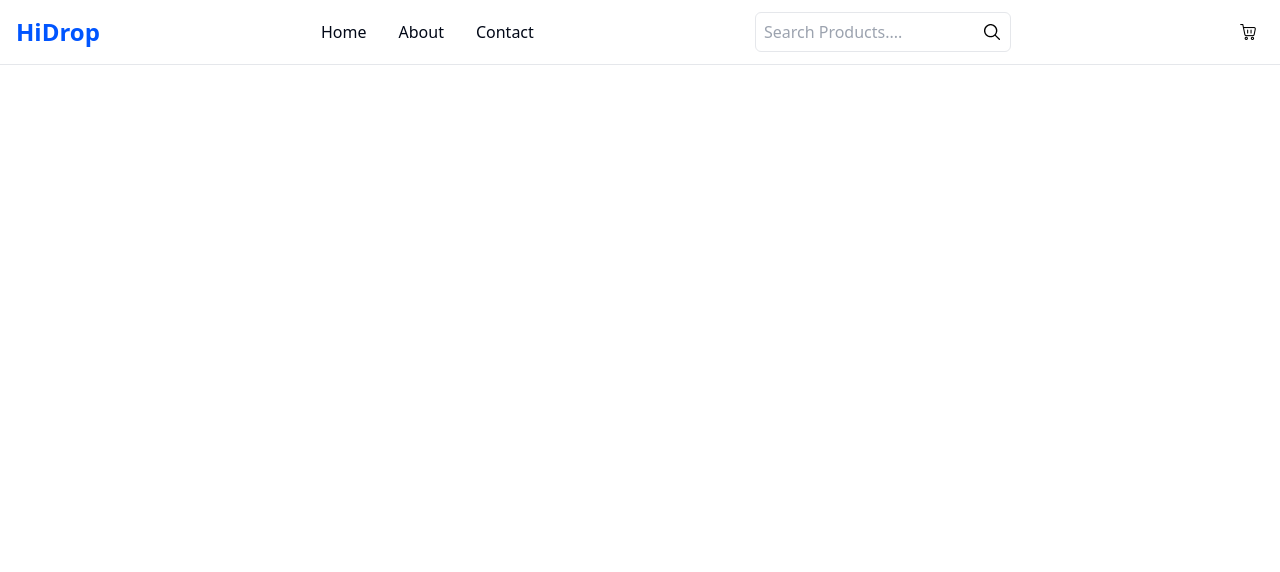
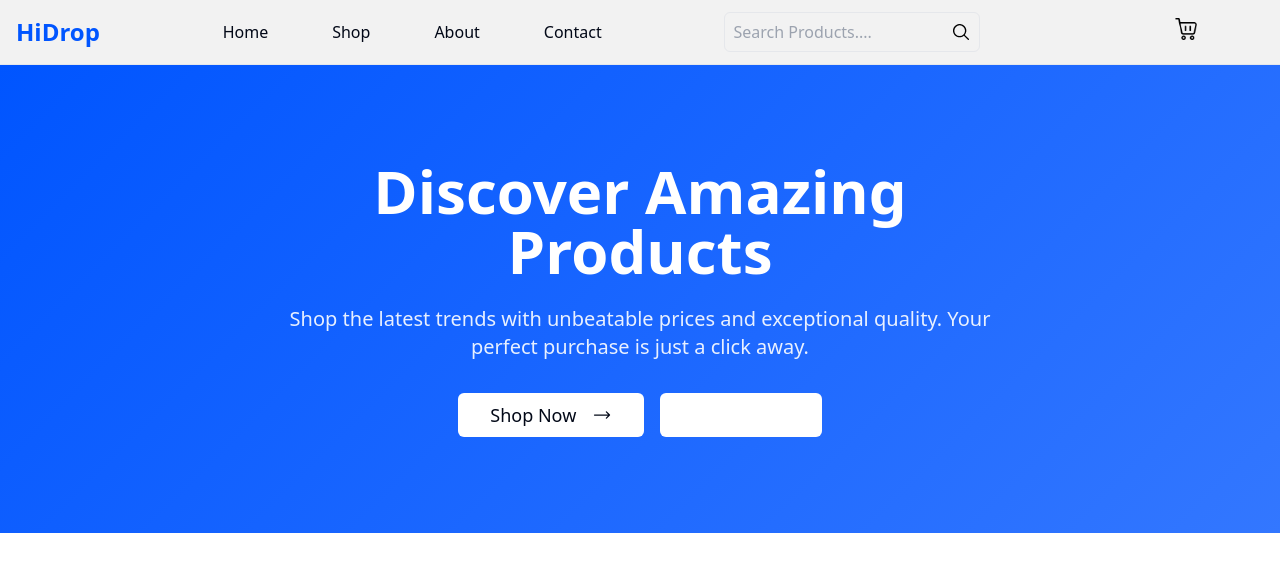
Before and after one commit to kelvin-damian/e-commerce, a plain HTML site: page index.html in a window 1280 px wide. Drawn offline with nearby package versions, Linux system fonts and the light colour scheme.

Commit message:
implemented the hero and feature section

```diff
--- a/asset/style/style.css
+++ b/asset/style/style.css
@@ -7,6 +7,15 @@
 :root{
     --text-primary:#0055FF;
     --nav-list:#020817;
+    --background: hsl(0 0% 95%);
+    --backdrop_filter:blur(8px);
+    --primary: 220 100% 50%;
+    --gradient-primary: linear-gradient(135deg, hsl(var(--primary)), hsl(220 100% 60%));
+    --muted: hsl(0 0% 50%);
+}
+
+.header-bg{
+    background-color: var(--background);
 }
 
 .text-primary{
@@ -19,4 +28,10 @@
 
 .nav-list:hover{
     color: var(--text-primary);
+    transition: all ease-in 0.3ms;
 }
+
+/* hero-section background color */
+.hero-bg{
+    background: var(--gradient-primary);
+}
--- a/index.html
+++ b/index.html
@@ -10,19 +10,23 @@
 </head>
 <body>
     <!-- ==================================HEADER/NAVIGATION SECTION======================================================== -->
-    <header class="sticky top-0 w-full border-b bg-white/95 backdrop-blur supports-[backdrop-filter]:bg-white/60">
+    <header class="sticky top-0 w-full border-b header-bg backdrop-blur">
         <div class="container mx-auto px-4">
-            <div class="flex h-16 justify-between items-center">
+            <div class="flex h-16 items-center justify-between">
                 <!-- ===================================BRAND LOGO======================= -->
-                <h1 class="text-primary font-bold text-2xl">
-                    <a href="/" class="text-primary">HiDrop</a>
+                <h1 class="text-primary">
+                    <a href="/" class="text-primary text-2xl font-bold">HiDrop</a>
                 </h1>
 
                 <!-- =====================================DESKTOP SCREEN SIZE====================== -->
                 <nav class="hidden md:flex items-center font-medium">
-                    <ul class="flex list-none space-x-8">
+                    <ul class="hidden md:flex items-center list-none space-x-16 font-medium">
                         <li class="hover:text-primary">
                             <a href="#home" class="no-underline transition-colors duration-200 nav-list">Home</a>
+                        </li>
+
+                        <li class="hover:text-primary">
+                            <a href="#shop" class="no-underline transition-colors duration-200 nav-list">Shop</a>
                         </li>
 
                         <li >
@@ -39,11 +43,11 @@
 
                 <!-- =====================================SEARCH BAR DESKTOP===================================================== -->
                 <form action="" class="hidden md:flex items-center space-x-2">
-                    <div class="inline-flex justify-center ">
+                    <div class="relative inline-flex justify-center">
                         <input
                             type="text"
                             placeholder="Search Products...."
-                        class="p-2 bg-white focus:outline-none focus:ring-2 focus:ring-blue-600 focus:border-transparent w-64 h-10 border rounded-md border-gray-200"
+                            class="p-2 header-bg focus:outline-none focus:ring-2 focus:ring-blue-600 focus:border-transparent w-64 h-10 border rounded-md border-gray-200"
                         />
 
                         <button type="submit" class="font-medium nav-list lg:px-8 sm:px-3 px-4 py-1 absolute" style="margin-left: 13.6rem;">
@@ -62,8 +66,10 @@
                     </div>
 
                 </form>
+
                 <!-- =======================================================CART IMAGE/BUTTON================================================= -->
-                <button type="submit">
+                <li class="list-none relative left-16">
+                    <button type="submit p-2">
                         <!-- <svg
                             xmlns="http://www.w3.org/2000/svg"
                             width="24" height="124"
@@ -77,16 +83,65 @@
                         <img
                             src="./asset/images/shopping-cart_4288287.png"
                             alt="shopping cart image"
-                        width="32"
-                        height="32"
+                            width="38"
+                            height="38"
                             class="text-sm hover:bg-yellow-200 border-white rounded-md p-2"
                         >
                     </button>
+                </li>
 
                 <!-- =======================================MOBILE MENU BUTTON======================================================== -->
+                <button>
+                    <img
+                        src="./asset/images/stack_15491113.png"
+                        alt="mobile hamburger image"
+                        width="32"
+                        height="32"
+                        class="md:hidden text-sm hover:bg-yellow-200 border-white rounded-md p-2"
+                    >
+                </button>
             </div>
         </div>
 
     </header>
+
+    <!-- =======================================HERO SECTION=============================================================== -->
+    <main class="min-h-screen">
+        <section class="hero-bg text-white">
+            <div class="container mx-auto px-4 py-24">
+                <div class="max-w-3xl mx-auto text-center">
+                    <h1 class="text-5xl md:text-6xl font-bold mb-6">
+                        Discover Amazing Products
+                    </h1>
+
+                    <p class="text-xl mb-8 opacity-90">
+                        Shop the latest trends with unbeatable prices and exceptional quality.
+                        Your perfect purchase is just a click away.
+                    </p>
+
+                    <div class="flex flex-col sm:flex-row gap-4 justify-center">
+                        <button type="submit" class="rounded-md text-lg px-8 py-2 bg-white nav-list inline-flex items-center justify-center font-medium gap-2 whitespace-nowrap hover:header-bg">
+                            Shop Now
+                            <svg xmlns="http://www.w3.org/2000/svg" fill="none" viewBox="0 0 24 24" stroke-width="1.5" stroke="currentColor" class="ml-2 h-5 w-5">
+                                <path stroke-linecap="round" stroke-linejoin="round" d="M17.25 8.25 21 12m0 0-3.75 3.75M21 12H3" />
+                            </svg>
+                        </button>
+
+                        <button type="submit" class="rounded-md text-lg px-8 py-2 bg-white text-white hover:text-blue-600 hover:bg-white inline-flex items-center justify-center font-medium gap-2 whitespace-nowrap hover:header-bg">
+                            Learn More
+                        </button>
+                    </div>
+
+                </div>
+
+            </div>
+
+        </section>
+
+        <!-- ====================================FEATURES SECTION======================================================== -->
+        <section>
+
+        </section>
+    </main>
 </body>
 </html>
```
Lines whose indentation alone changed are shown as unchanged.
